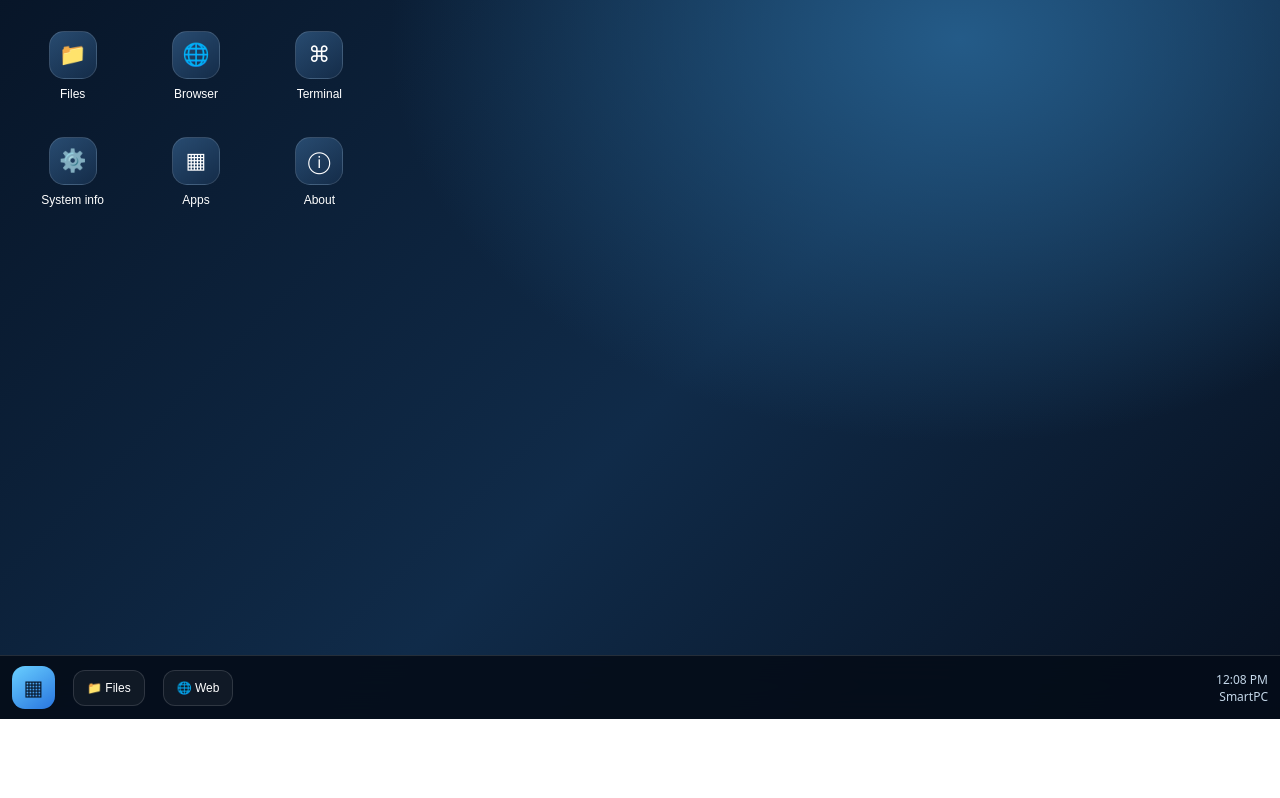
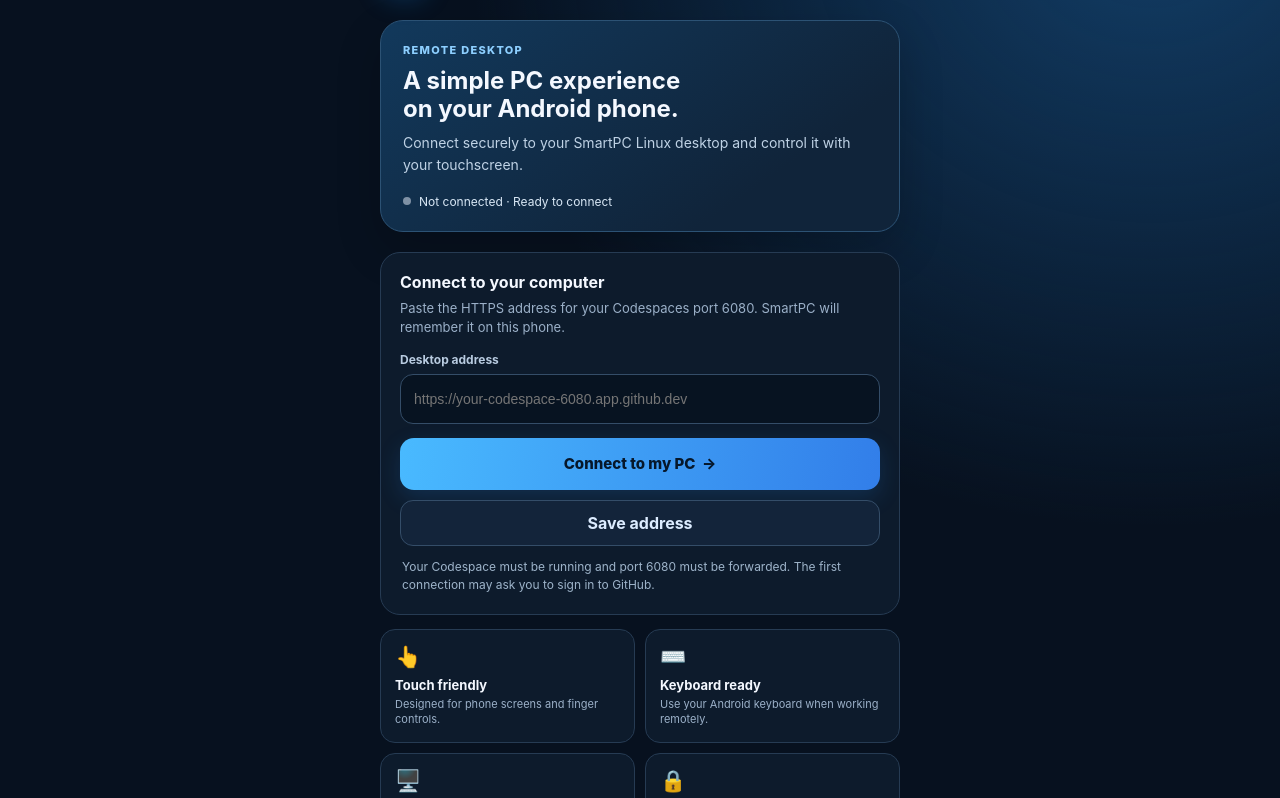
Before and after one commit to tari500/Smartpc, a plain HTML site: page app/src/main/assets/index.html in a window 1280 px wide. Shown: the part 81-879 px from the top of the page. Before the commit the page ends 800 px from the top, so only its background shows below. Drawn offline with Linux system fonts and the light colour scheme.

Commit message:
Add touch-friendly SmartPC Android connection screen

```diff
--- a/app/src/main/assets/index.html
+++ b/app/src/main/assets/index.html
@@ -1,62 +1,54 @@
 <!doctype html>
 <html lang="en">
 <head>
-<meta charset="utf-8"><meta name="viewport" content="width=device-width,initial-scale=1,maximum-scale=1,user-scalable=no">
-<meta name="theme-color" content="#081426"><title>SmartPC</title>
+<meta charset="utf-8">
+<meta name="viewport" content="width=device-width,initial-scale=1,maximum-scale=1,user-scalable=no">
+<meta name="theme-color" content="#07111f">
+<title>SmartPC</title>
 <style>
-:root{--accent:#59b7ff;--panel:rgba(10,24,44,.91);--line:rgba(255,255,255,.13)}
-*{box-sizing:border-box}html,body{margin:0;width:100%;height:100%;overflow:hidden;font-family:system-ui,-apple-system,Segoe UI,sans-serif;color:#f4f8ff}
-body{background:radial-gradient(ellipse at 75% 15%,#245b88 0%,transparent 42%),linear-gradient(135deg,#071426,#102b49 55%,#07101f)}
-.desktop{height:100%;padding:22px 16px 76px;position:relative}
-.brand{display:flex;align-items:center;gap:10px;font-weight:750;letter-spacing:.3px;font-size:20px}
-.logo{width:35px;height:35px;border-radius:11px;background:linear-gradient(145deg,#76d4ff,#2874db);display:grid;place-items:center;color:#06172b;font-weight:900}
-.sub{color:#a9c2dc;font-size:12px;margin:4px 0 25px 45px}
-.icons{display:grid;grid-template-columns:repeat(3,minmax(0,1fr));gap:18px 10px;max-width:360px}
-.app{border:1px solid transparent;background:transparent;color:white;text-align:center;padding:8px 3px;border-radius:14px;min-height:88px}
-.app:active{background:#ffffff18;border-color:#ffffff2c}
-.appico{width:48px;height:48px;border-radius:15px;margin:0 auto 7px;display:grid;place-items:center;font-size:22px;background:linear-gradient(145deg,#284b70,#142c49);border:1px solid #ffffff22}
-.app span{font-size:12px}
-.status{position:absolute;right:16px;top:25px;color:#b8cee2;font-size:11px}
-.taskbar{position:absolute;bottom:0;left:0;right:0;height:64px;background:rgba(5,13,25,.91);backdrop-filter:blur(18px);border-top:1px solid var(--line);display:flex;align-items:center;justify-content:center;gap:18px;padding:0 12px}
-.start{width:43px;height:43px;border:0;border-radius:13px;background:linear-gradient(145deg,#69cfff,#2875df);font-size:21px;color:#07172a}
-.taskbtn{border:1px solid var(--line);background:#ffffff0c;color:white;border-radius:12px;padding:10px 13px;font-size:12px}
-.clock{margin-left:auto;color:#c4d7e9;font-size:12px;text-align:right;min-width:52px}
-.panel{display:none;position:absolute;bottom:74px;left:12px;right:12px;max-width:430px;margin:auto;background:var(--panel);border:1px solid var(--line);border-radius:20px;padding:16px;box-shadow:0 18px 50px #0008;backdrop-filter:blur(20px)}
-.panel.show{display:block}.panel h3{margin:0 0 12px}.panelgrid{display:grid;grid-template-columns:1fr 1fr;gap:9px}
-.tile{padding:13px;border-radius:13px;background:#ffffff0c;border:1px solid var(--line);font-size:13px}
-.window{display:none;position:absolute;inset:75px 12px 80px;background:#101e30;border:1px solid #ffffff30;border-radius:18px;box-shadow:0 20px 60px #0009;overflow:hidden}
-.window.show{display:block}.winhead{height:48px;background:#172a40;display:flex;align-items:center;justify-content:space-between;padding:0 14px;font-weight:650}
-.close{border:0;background:#ffffff18;color:white;border-radius:9px;padding:7px 11px}
-.winbody{padding:17px;color:#dceaff;font-size:14px;line-height:1.55}
-.field{width:100%;padding:12px;border-radius:10px;border:1px solid #ffffff25;background:#081526;color:white;margin:9px 0}
-.action{background:#247dd0;border:0;color:white;padding:11px 14px;border-radius:10px;font-weight:650}
-.note{color:#9fb5cb;font-size:12px;margin-top:14px}
+:root{color-scheme:dark;--bg:#07111f;--panel:#101f32;--line:#263b53;--muted:#9bb0c8;--blue:#43a5ff;--green:#42d6a0}
+*{box-sizing:border-box}html,body{margin:0;min-height:100%;font-family:Inter,system-ui,-apple-system,Roboto,sans-serif;background:var(--bg);color:#f4f8ff}
+body{background:radial-gradient(ellipse at 90% 0%,#123d66 0,transparent 42%),var(--bg);padding:env(safe-area-inset-top) 0 env(safe-area-inset-bottom)}
+main{max-width:560px;margin:auto;padding:25px 20px 34px}
+.top{display:flex;align-items:center;gap:12px}.logo{height:48px;width:48px;border-radius:16px;background:linear-gradient(145deg,#79d5ff,#2878e5);display:grid;place-items:center;color:#061629;font-size:26px;font-weight:900;box-shadow:0 8px 24px #147bd544}
+h1{font-size:23px;margin:0;font-weight:800;letter-spacing:-.4px}.tag{font-size:12px;color:var(--muted);margin-top:3px}
+.hero{margin:28px 0 20px;padding:22px;border:1px solid #2c5274;border-radius:23px;background:linear-gradient(145deg,#12395c,#10243a 75%);box-shadow:0 18px 45px #0003}
+.eyebrow{font-size:11px;letter-spacing:1.3px;color:#8dcfff;font-weight:800}.hero h2{font-size:24px;line-height:1.15;margin:10px 0}.hero p{font-size:14px;line-height:1.55;color:#bfd2e5;margin:0}
+.status{display:flex;align-items:center;gap:8px;margin-top:18px;font-size:12px;color:#d9e8f6}.dot{width:8px;height:8px;border-radius:50%;background:#7f91a5}
+.card{background:#0d1b2c;border:1px solid var(--line);border-radius:20px;padding:19px;margin:14px 0}
+.card h3{font-size:16px;margin:0 0 7px}.desc{font-size:13px;color:var(--muted);line-height:1.5;margin:0 0 14px}
+label{display:block;font-size:12px;color:#b8cbe0;font-weight:650;margin:14px 0 7px}
+input{width:100%;height:50px;border:1px solid #344d68;border-radius:13px;background:#071321;color:#fff;padding:0 13px;font-size:14px;outline:none}
+input:focus{border-color:var(--blue);box-shadow:0 0 0 3px #43a5ff22}
+button{font:inherit;cursor:pointer}.primary{width:100%;height:52px;border:0;border-radius:14px;background:linear-gradient(100deg,#49baff,#327ee9);color:#06172a;font-weight:850;font-size:15px;margin-top:14px;box-shadow:0 8px 22px #237fd933}
+.secondary{width:100%;height:46px;border:1px solid #344d68;border-radius:13px;background:#13243a;color:#dcecff;font-weight:650;margin-top:10px}
+.tip{font-size:12px;line-height:1.55;color:#9eb4ca;margin:12px 2px 0}
+.grid{display:grid;grid-template-columns:1fr 1fr;gap:10px;margin-top:13px}.feature{padding:14px;border:1px solid var(--line);border-radius:15px;background:#0d1b2c}.ico{font-size:21px;margin-bottom:8px}.feature b{display:block;font-size:13px}.feature span{display:block;color:var(--muted);font-size:11px;line-height:1.4;margin-top:4px}
+.footer{text-align:center;color:#70869e;font-size:11px;margin:24px 0 4px}
 </style></head>
-<body>
-<div class="desktop">
- <div class="brand"><div class="logo">S</div>SmartPC</div>
- <div class="sub">Your pocket desktop · Version 1.0</div>
- <div class="status" id="status">LOCAL DESKTOP</div>
- <div class="icons">
-  <button class="app" onclick="openWin('files')"><div class="appico">📁</div><span>Files</span></button>
-  <button class="app" onclick="openWin('browser')"><div class="appico">🌐</div><span>Browser</span></button>
-  <button class="app" onclick="openWin('terminal')"><div class="appico">⌘</div><span>Terminal</span></button>
-  <button class="app" onclick="openWin('system')"><div class="appico">⚙️</div><span>System info</span></button>
-  <button class="app" onclick="openWin('apps')"><div class="appico">▦</div><span>Apps</span></button>
-  <button class="app" onclick="openWin('about')"><div class="appico">ⓘ</div><span>About</span></button>
- </div>
- <div class="panel" id="startPanel"><h3>Start</h3><div class="panelgrid"><div class="tile" onclick="openWin('files')">📁 &nbsp; File manager</div><div class="tile" onclick="openWin('browser')">🌐 &nbsp; Internet</div><div class="tile" onclick="openWin('terminal')">⌘ &nbsp; Terminal</div><div class="tile" onclick="openWin('system')">⚙️ &nbsp; Settings</div></div></div>
- <div class="window" id="win"><div class="winhead"><span id="winTitle">SmartPC</span><button class="close" onclick="closeWin()">Close ✕</button></div><div class="winbody" id="winBody"></div></div>
+<body><main>
+<header class="top"><div class="logo">S</div><div><h1>SmartPC</h1><div class="tag">Your computer, in your pocket</div></div></header>
+<section class="hero"><div class="eyebrow">REMOTE DESKTOP</div><h2>A simple PC experience<br>on your Android phone.</h2><p>Connect securely to your SmartPC Linux desktop and control it with your touchscreen.</p><div class="status"><span class="dot" id="dot"></span><span id="status">Not connected · Ready to connect</span></div></section>
+<section class="card">
+<h3>Connect to your computer</h3><p class="desc">Paste the HTTPS address for your Codespaces port 6080. SmartPC will remember it on this phone.</p>
+<label for="address">Desktop address</label>
+<input id="address" type="url" inputmode="url" autocomplete="url" autocapitalize="off" spellcheck="false" placeholder="https://your-codespace-6080.app.github.dev">
+<button class="primary" onclick="connect()">Connect to my PC&nbsp; →</button>
+<button class="secondary" onclick="save()">Save address</button>
+<p class="tip">Your Codespace must be running and port 6080 must be forwarded. The first connection may ask you to sign in to GitHub.</p>
+</section>
+<div class="grid">
+<div class="feature"><div class="ico">👆</div><b>Touch friendly</b><span>Designed for phone screens and finger controls.</span></div>
+<div class="feature"><div class="ico">⌨️</div><b>Keyboard ready</b><span>Use your Android keyboard when working remotely.</span></div>
+<div class="feature"><div class="ico">🖥️</div><b>Linux desktop</b><span>Access your Ubuntu XFCE desktop remotely.</span></div>
+<div class="feature"><div class="ico">🔒</div><b>Private connection</b><span>Uses your private GitHub Codespaces port.</span></div>
 </div>
-<div class="taskbar"><button class="start" onclick="toggleStart()">▦</button><button class="taskbtn" onclick="openWin('files')">📁 Files</button><button class="taskbtn" onclick="openWin('browser')">🌐 Web</button><div class="clock" id="clock">--:--<br><span>SmartPC</span></div></div>
+<div class="footer">SMARTPC · ANDROID EDITION</div>
+</main>
 <script>
-const $=id=>document.getElementById(id);function toggleStart(){$('startPanel').classList.toggle('show')}function closeWin(){$('win').classList.remove('show')}
-function openWin(name){$('startPanel').classList.remove('show');$('win').classList.add('show');const data={
-files:['File manager',`<b>Phone storage</b><p>SmartPC can open your Android files in a future update.</p><p class="note">File access is not enabled in this first preview.</p>`],
-browser:['Web browser',`Enter a website address:<input class="field" id="url" value="https://www.google.com"><button class="action" onclick="goWeb()">Open in browser</button><p class="note">Web pages open in your phone's browser in version 1.0.</p>`],
-terminal:['Terminal',`<div style="font-family:monospace;background:#050b13;padding:13px;border-radius:10px">SmartPC shell preview<br>smartpc@android:~$<br><span style="color:#70d5a5">Terminal engine will be added in a later build.</span></div>`],
-system:['System information',`<b>SmartPC 1.0</b><p>Host: Android</p><p>Desktop: SmartPC Mobile Shell</p><p>Virtual machine: Not installed yet</p><p class="note">Designed for Android devices.</p>`],
-apps:['Applications',`<p>Available desktop tools</p><div class="tile">🌐 Web shortcut</div><br><div class="tile">📁 File manager preview</div><br><div class="tile">⌘ Terminal preview</div><p class="note">Linux and Windows application engines are planned for later releases.</p>`],
-about:['About SmartPC',`<b>SmartPC</b><p>A mobile desktop project built for Android.</p><p>Version 1.0 · First interface preview</p><p class="note">This release is a desktop shell, not yet a full PC emulator.</p`]};$('winTitle').textContent=data[name][0];$('winBody').innerHTML=data[name][1]}
-function goWeb(){let v=$('url').value.trim();if(v&&window.SmartPC)SmartPC.openBrowser(v);else if(v)location.href=v}function tick(){let d=new Date();$('clock').innerHTML=d.toLocaleTimeString([], {hour:'2-digit',minute:'2-digit'})+'<br><span>SmartPC</span>'}tick();setInterval(tick,10000);
+const field=document.getElementById('address');
+function saved(){try{return window.SmartPC?SmartPC.getSavedUrl():''}catch(e){return ''}}
+field.value=saved();
+function save(){const v=field.value.trim();if(!v){alert('Paste your Codespaces port 6080 address first.');return}if(window.SmartPC)SmartPC.saveUrl(v);document.getElementById('status').textContent='Address saved on this phone';document.getElementById('dot').style.background='#42d6a0'}
+function connect(){const v=field.value.trim();if(!v){field.focus();alert('Paste your Codespaces port 6080 address first.');return}if(window.SmartPC){SmartPC.saveUrl(v);document.getElementById('status').textContent='Connecting to your computer…';document.getElementById('dot').style.background='#f2bd58';SmartPC.connect(v)}else{alert('Open SmartPC from the Android app to connect.')}}
 </script></body></html>
```
